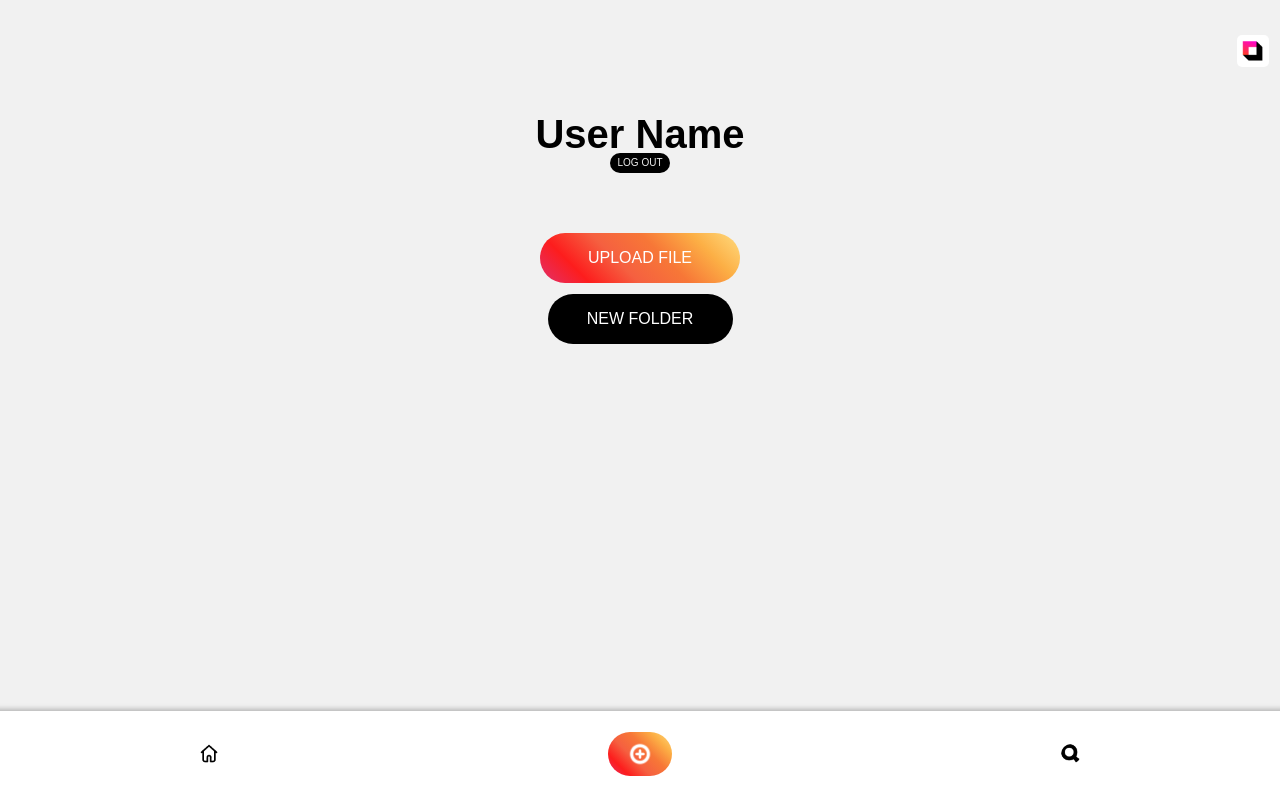
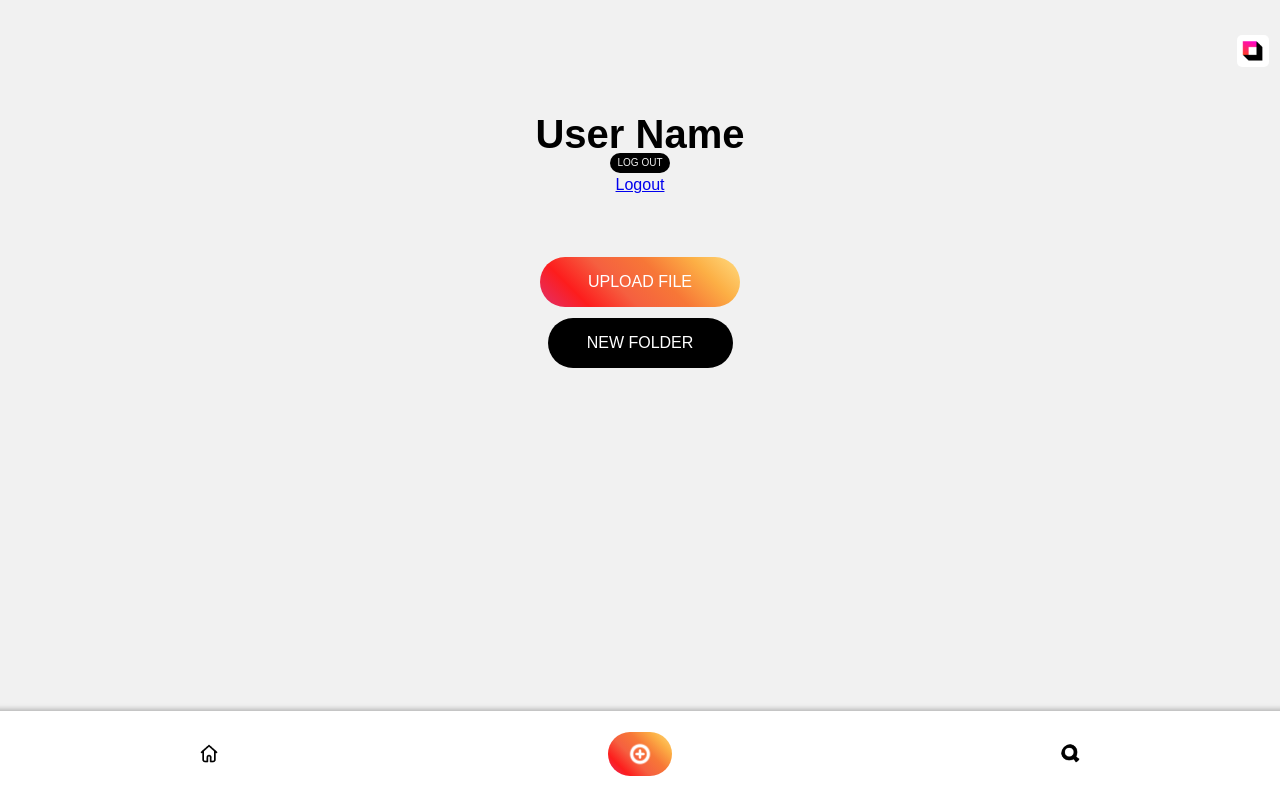
Before and after one commit to Riyadaram/PROYECTO_FINAL, a React (Vite) app: page /user-content in a window 1280 px wide. Built offline with nearby package versions, Linux system fonts and the light colour scheme; a web font is replaced by a local one.

Commit message:
context y logout

```diff
--- a/src/context/AutenticacionContext.jsx
+++ b/src/context/AutenticacionContext.jsx
@@ -5,11 +5,12 @@ export const AutenticacionContext = createContext();
 export const AutenticacionProviderComponent = ({children}) => {
 
     const [token, setToken] = useState(localStorage.getItem("token"));
-    const [user, setUser] = useState(JSON.parse(localStorage.getItem("user")) || null);
+    const [user, setUser] = useState((localStorage.getItem("user")));
 
     useEffect(() => {
 
         localStorage.setItem("token", token);
+        localStorage.setItem("user", user); // user_name
 
     }, [token, user]);
 
--- a/src/pages/login/Login.jsx
+++ b/src/pages/login/Login.jsx
@@ -25,7 +25,7 @@ const Login = () => {
             console.log(data);
 
             setToken(data.token);
-            setUser(data.user); {/*Darle una vuelta a esto */}
+            setUser(data.user_name); {/*Darle una vuelta a esto */}
 
             navigate("/user-content");
 
--- a/src/pages/userPage/UserContent.jsx
+++ b/src/pages/userPage/UserContent.jsx
@@ -1,4 +1,4 @@
-import { Link } from 'react-router-dom'
+import { Link, useNavigate } from 'react-router-dom'
 import Header from '../../components/Header/Header'
 import './UserContent.css'
 import FooterMenu from '../../components/footerMenu/FooterMenu'
@@ -10,15 +10,21 @@ import { AutenticacionContext } from '../../context/AutenticacionContext'
 
 const UserContent = () => {
 
-    const {user} = useContext(AutenticacionContext); {/*Darle una vuelta a esto*/}
+    const {user, logout} = useContext(AutenticacionContext); {/*Darle una vuelta a esto*/}
+    const navigate = useNavigate();
 
 
     return (
         <div className="user-content">
             <Header />
 
-            <h1 className="user-name">{user ? user.name : 'User Name'}</h1> {/*Trabajando en nombre del usuario al hacer login*/}
+            <h1 className="user-name">{user ? user : 'User Name'}</h1> {/*Trabajando en nombre del usuario al hacer login*/}
             <Link to='' className="logout-btn" >Log Out</Link>
+            <a href="#" onClick={(e)=>{
+                    e.preventDefault();
+                    logout();
+                    navigate("/login");
+            }}>Logout</a>
             <Link to='' className="upload-btn" >Upload File</Link>
             <Link to='' className="create-folder-btn" >New Folder</Link>
 
```
